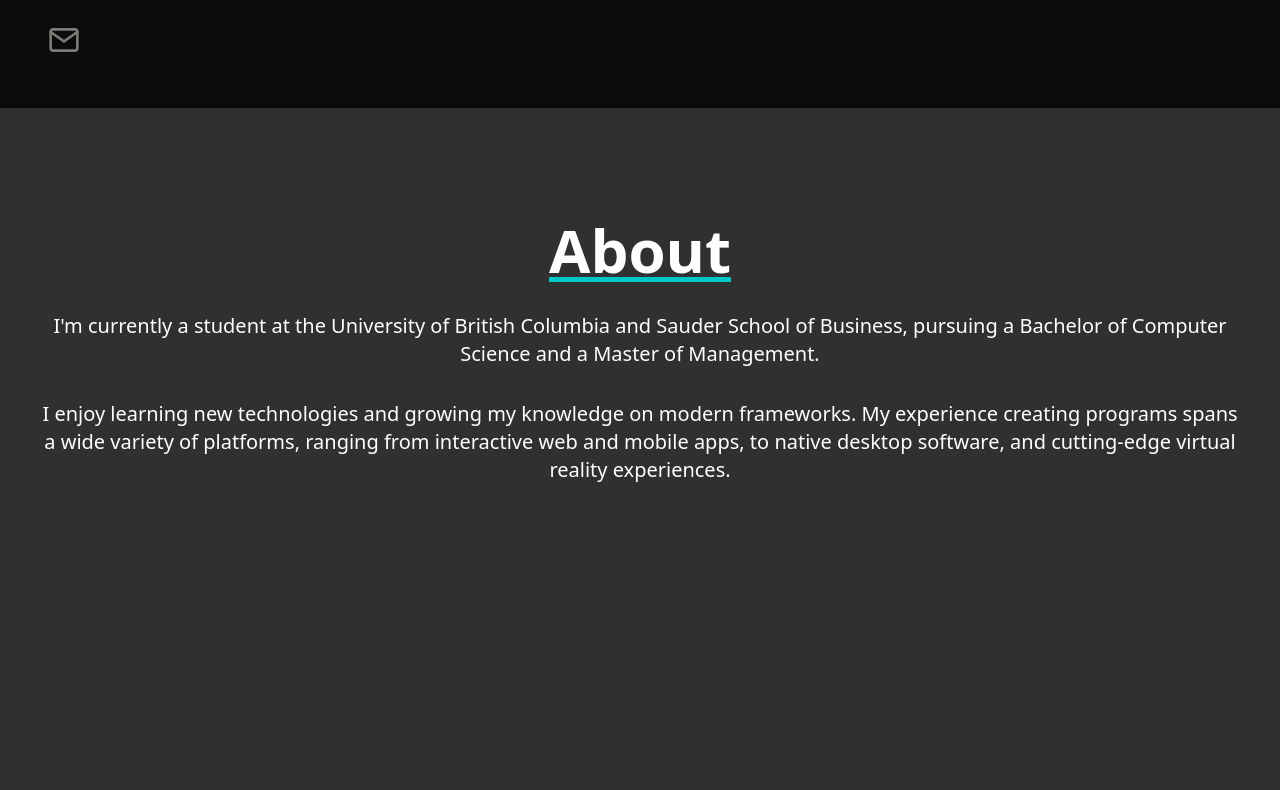
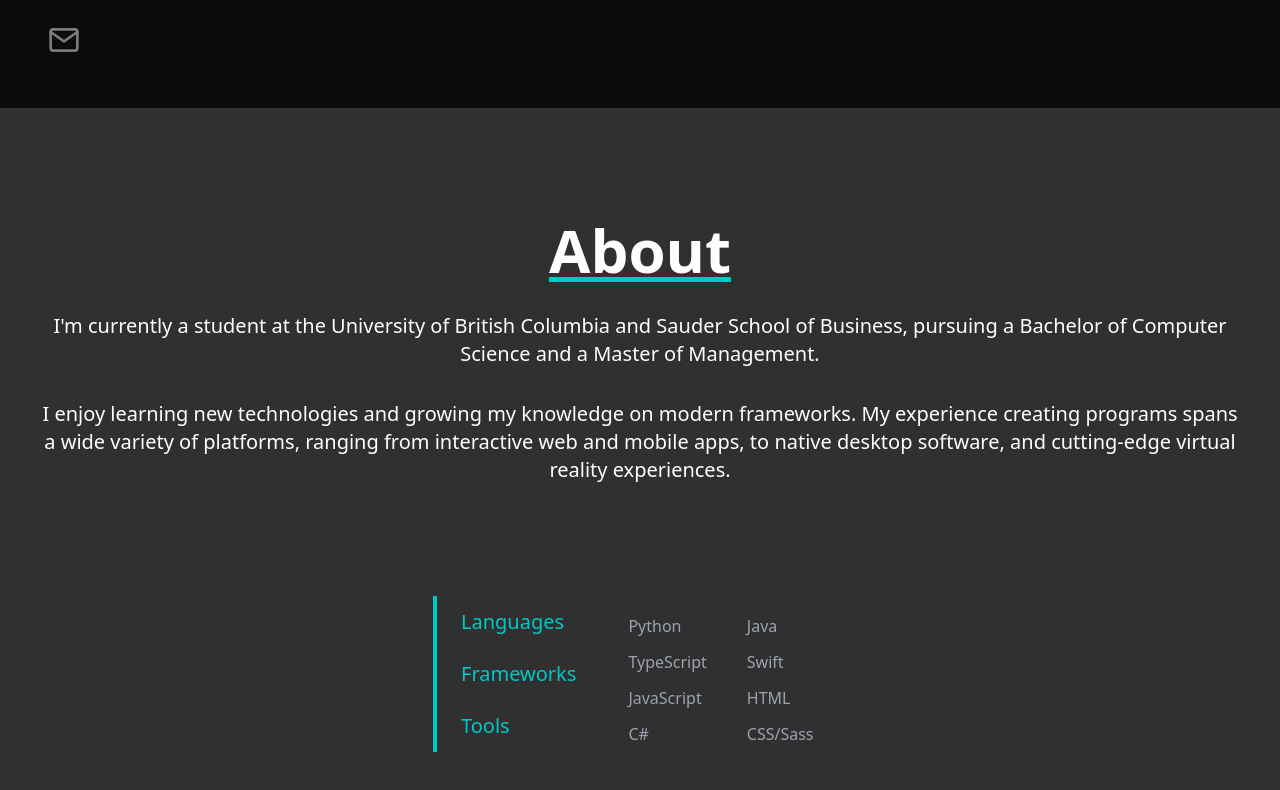
Before and after one commit to devmwang/personal-site, a Next.js app: page / in a window 1280 px wide. Shown: the part 692-1482 px from the top of the page. Built offline with nearby package versions, Linux system fonts and the light colour scheme.

Commit message:
Created skills sections

```diff
--- a/src/pages/index.tsx
+++ b/src/pages/index.tsx
@@ -16,11 +16,43 @@ interface SideLinksProps {
     inBetweenDelay: number;
 }
 
+interface SkillsSectionProps {
+    languages: string[];
+    frameworks: string[];
+    tools: string[];
+}
+
 const links = [
     { description: "GitHub", link: "https://github.com/devmwang/", iconComponent: <GitHub /> },
     { description: "LinkedIn", link: "https://linkedin.com/in/devmwang/", iconComponent: <Linkedin /> },
     { description: "Email", link: "mailto:devmwang@icloud.com", iconComponent: <Mail /> },
 ];
+
+const skillsLanguages = [
+    "Python",
+    "TypeScript",
+    "JavaScript",
+    "C#",
+    "Java",
+    "Swift",
+    "HTML",
+    "CSS/Sass",
+  ];
+
+  const skillsFrameworks = [
+      "Next.js",
+      "React",
+      "Node.js",
+      "SwiftUI",
+  ];
+
+  const skillsTools = [
+      "Git/GitHub",
+      "Vite",
+      "Vercel",
+      "Chrome DevTools",
+      "Figma",
+  ]
 
 const Home: NextPage = () => (
     <>
@@ -45,8 +77,10 @@ const Home: NextPage = () => (
                     {"I'm a student pursuing Computer Science."}
                 </p>
             </section>
-            <section id="about" className="h-screen pt-28 bg-dark justify-center flex-col text-center">
-                <div className="container mx-auto px-10">
+
+            <section id="about" className="h-screen bg-dark justify-center flex-col text-center">
+                {/* About */}
+                <div className="container mx-auto pt-28 px-10">
                     <h1 className="text-5xl md:text-6xl leading-normal font-semibold text-white align-middle underline decoration-accent underline-offset-4 decoration-[5px]">
                         {"About"}
                     </h1>
@@ -56,6 +90,11 @@ const Home: NextPage = () => (
                     <p className="text-lg md:text-xl pt-1 md:pt-8 leading-normal font-normal text-white align-middle">
                         {"I enjoy learning new technologies and growing my knowledge on modern frameworks. My experience creating programs spans a wide variety of platforms, ranging from interactive web and mobile apps, to native desktop software, and cutting-edge virtual reality experiences."}
                     </p>
+                </div>
+
+                {/* Skills/Knowledge */}
+                <div className="container mx-auto pt-28 px-10">
+                    <SkillsSection languages={skillsLanguages} frameworks={skillsFrameworks} tools={skillsTools}  />
                 </div>
             </section>
 
@@ -110,4 +149,84 @@ const SideLinks = ({
     )
 }
 
+const SkillsSection = ({
+    languages,
+    frameworks,
+    tools,
+}: SkillsSectionProps) => {
+    const [activePanel, setActivePanel] = useState("languages");
+
+    const languageItems = languages.map((language) => {
+        return (
+            <li key={language} className="list-none mr-6">
+                <div className="py-1.5">
+                    <span className="text-gray-400 font-medium">
+                        {language}
+                    </span>
+                </div>
+            </li>
+        )
+    });
+
+    const frameworkItems = frameworks.map((framework) => {
+        return (
+            <li key={framework} className="list-none mr-6">
+                <div className="py-1.5">
+                    <span className="text-gray-400 font-medium">
+                        {framework}
+                    </span>
+                </div>
+            </li>
+        )
+    });
+
+    const toolItems = tools.map((tool) => {
+        return (
+            <li key={tool} className="list-none mr-6">
+                <div className="py-1.5">
+                    <span className="text-gray-400 font-medium">
+                        {tool}
+                    </span>
+                </div>
+            </li>
+        )
+    });
+
+    return (
+        <div className="w-[258px] md:w-[414px] mx-auto">
+            <div className="flex">
+                <div className="w-max relative">
+                    <button className="flex relative w-full border-l-4 border-accent px-1 md:px-6 py-3 transition-colors hover:bg-white/10" onClick={() => setActivePanel("languages")}>
+                        <span className="text-accent text-xl font-medium">Languages</span>
+                    </button>
+                    <button className="flex relative w-full border-l-4 border-accent px-1 md:px-6 py-3 transition-colors hover:bg-white/10" onClick={() => setActivePanel("frameworks")}>
+                        <span className="text-accent text-xl font-medium">Frameworks</span>
+                    </button>
+                    <button className="flex relative w-full border-l-4 border-accent px-1 md:px-6 py-3 transition-colors hover:bg-white/10" onClick={() => setActivePanel("tools")}>
+                        <span className="text-accent text-xl font-medium">Tools</span>
+                    </button>
+                </div>
+                <div className="w-full ml-5 mt-1 block">
+                    <div className={activePanel == "languages" ? "static opacity-100 transition-all ease-in-out duration-300 delay-75" : "absolute opacity-0 transition-all ease-in-out duration-200 delay-0"}>
+                        <div className="p-2 text-left md:columns-2">
+                            {languageItems}
+                        </div>
+                    </div>
+                    <div className={activePanel == "frameworks" ? "static opacity-100 transition-all ease-in-out duration-300 delay-75" : "absolute opacity-0 transition-all ease-in-out duration-200 delay-0"}>
+                        <div className="p-2 text-left md:columns-2">
+                            {frameworkItems}
+                        </div>
+                    </div>
+                    <div className={activePanel == "tools" ? "static opacity-100 transition-all ease-in-out duration-300 delay-75" : "absolute opacity-0 transition-all ease-in-out duration-200 delay-0"}>
+                        <div className="p-2 text-left md:columns-2">
+                            {toolItems}
+                        </div>
+                    </div>
+                </div>
+            </div>
+
+        </div>
+    );
+}
+
 export default Home;
--- a/tailwind.config.cjs
+++ b/tailwind.config.cjs
@@ -11,6 +11,9 @@ module.exports = {
                 'dark': '#303030',
                 'background': '#0B0B0C',
             },
+            transitionDelay: {
+                '0': '0ms',
+            },
         },
     },
     plugins: [],
```
